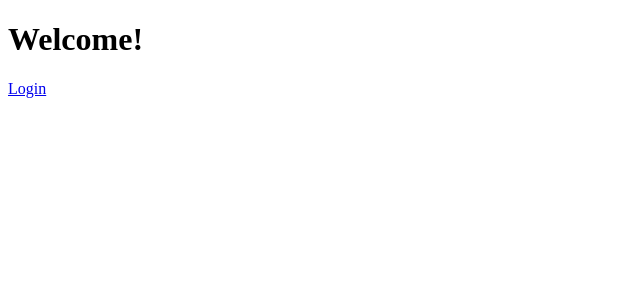
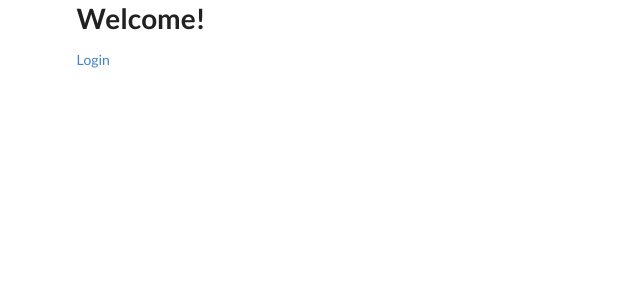
Before and after one commit to Kaju07/redux-login, a React (Create React App) app: page / in a window 1280 px wide. Shown: the top 300 px of the page, without its empty margins (0-640 px from the left). Built offline with nearby package versions, Linux system fonts and the light colour scheme.

Commit message:
Set up semantic-ui-react

```diff
--- a/package.json
+++ b/package.json
@@ -15,7 +15,9 @@
     "react-dom": "^16.3.1",
     "react-router": "^4.2.0",
     "react-router-dom": "^4.2.2",
-    "react-scripts": "1.1.4"
+    "react-scripts": "1.1.4",
+    "semantic-ui-css": "^2.3.1",
+    "semantic-ui-react": "^0.79.1"
   },
   "scripts": {
     "start": "react-scripts start",
--- a/src/App.js
+++ b/src/App.js
@@ -4,7 +4,7 @@
 import LoginPage from './components/pages/LoginPage';
 
 const App = () =>
-  <div>
+  <div className="ui container">
     <Route exact path="/" component={HomePage} />
     <Route exact path="/login" component={LoginPage} />
   </div>;
--- a/src/index.js
+++ b/src/index.js
@@ -1,6 +1,7 @@
 import React from 'react';
 import ReactDOM from 'react-dom';
 import { BrowserRouter } from 'react-router-dom';
+import "semantic-ui-css/semantic.min.css";
 import App from './App';
 import registerServiceWorker from './registerServiceWorker';
 
```
Also changed, not shown: 1 other file (tests, documents, lock files or other folders).
